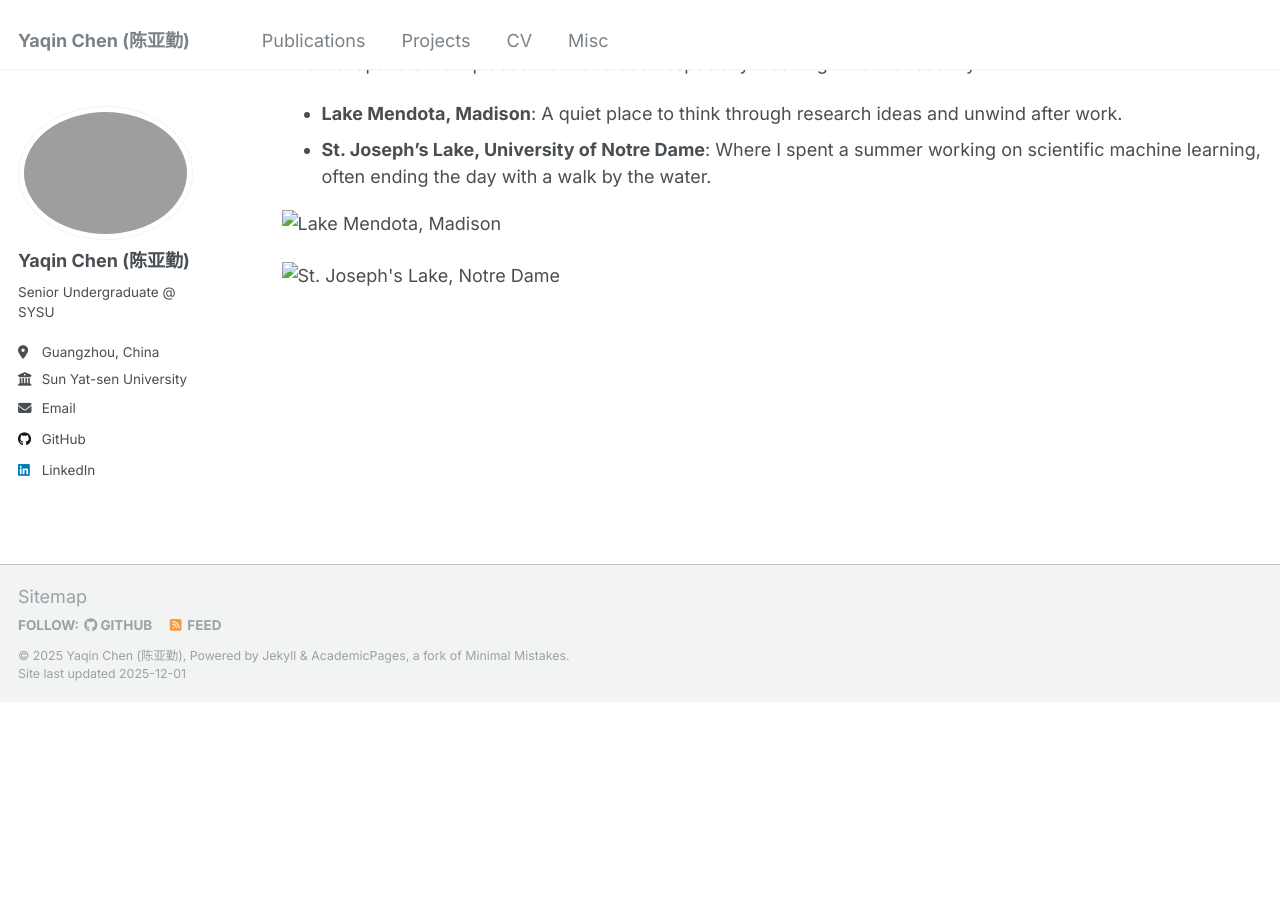
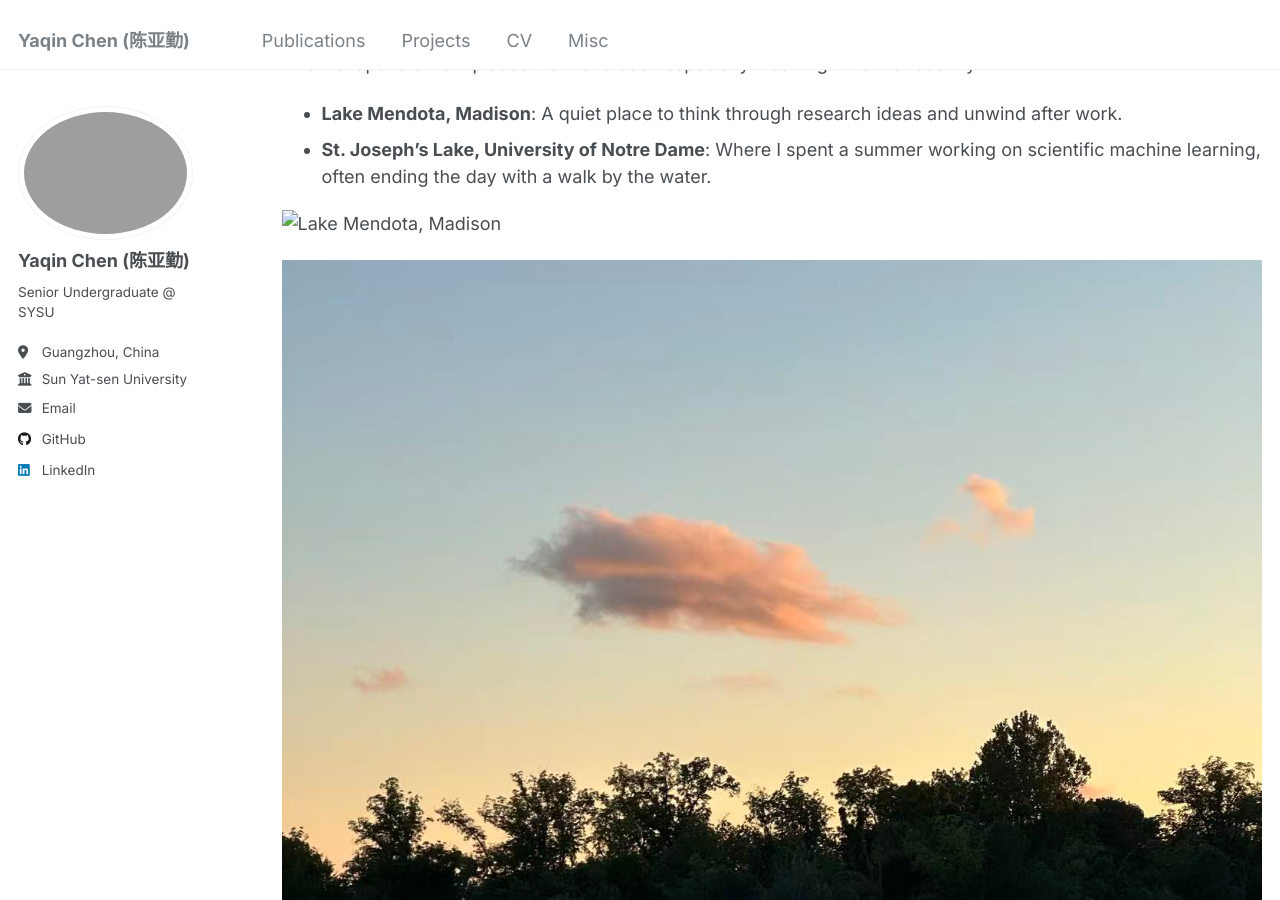
Before and after one commit to chen-yaqin/chen-yaqin.github.io, a Jekyll site: the page built from _misc/misc.md, in a window 1280 px wide and 900 px high, scrolled down 531 px. Built offline with Jekyll 4.4.1, drawn with Linux system fonts in a browser that asks for light colours; before the commit the page ends 1233 px from its top, so only the background shows below that.

Commit message:
update img

```diff
--- a/_misc/misc.md
+++ b/_misc/misc.md
@@ -24,6 +24,6 @@
 * **Lake Mendota, Madison**: A quiet place to think through research ideas and unwind after work.
 * **St. Joseph's Lake, University of Notre Dame**: Where I spent a summer working on scientific machine learning, often ending the day with a walk by the water.
 
-![Lake Mendota, Madison](images\lake-mendota.jpg)
+![Lake Mendota, Madison](/image/lake-mendota.jpg)
 
-![St. Joseph's Lake, Notre Dame](images\st-joseph-lake-sunset.jpg)
+![St. Joseph's Lake, Notre Dame](/images/st-joseph-lake-sunset.jpg)
```
